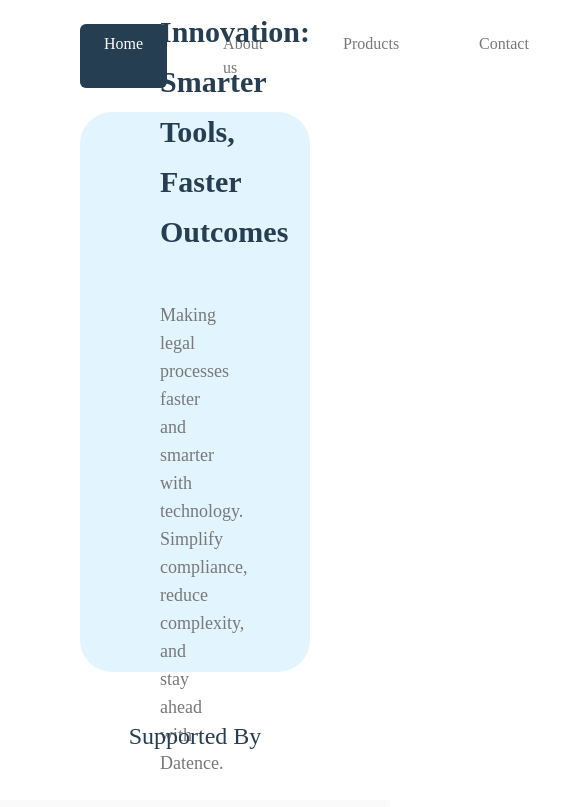
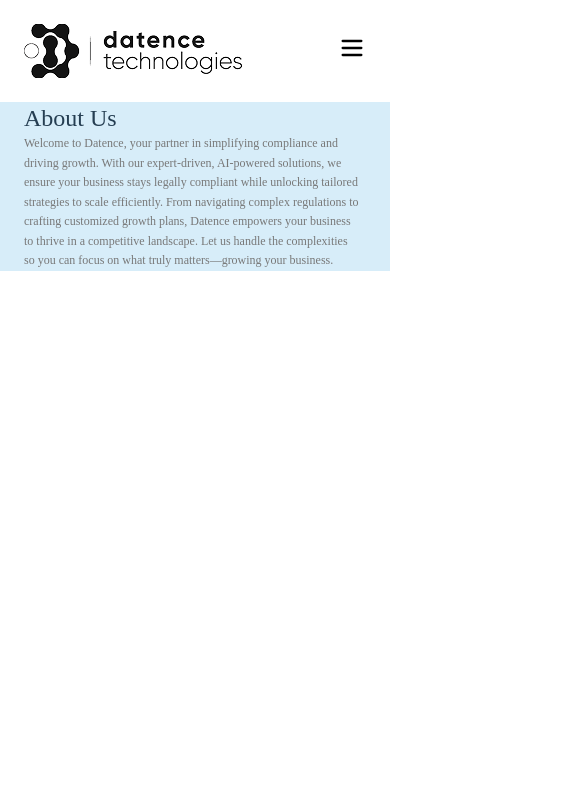
Before and after one commit to RamGokhale/DataenceLanding, a React (Vite) app: page / in a window 390 px wide. Shown: the top 807 px of the page, 585 px wide, since content can reach past the window. Built offline with nearby package versions, Linux system fonts and the light colour scheme.

Commit message:
Abou Done

```diff
--- a/Pages/Home.jsx
+++ b/Pages/Home.jsx
@@ -12,13 +12,13 @@ const Home = () => {
   return (
     <>
     <Navbar />
-      <Landing />
-      <Crousel />
-      <KeyFeature />
+      {/* <Landing />
+      <Crousel /> */}
+      {/* <KeyFeature /> */}
       <AboutUs />
-      <MediaCoverge />
+      {/* <MediaCoverge />
       <Location />
-      <Footer />
+      <Footer /> */}
     </>
   )
 }
--- a/package.json
+++ b/package.json
@@ -12,6 +12,7 @@
   "dependencies": {
     "@tailwindcss/vite": "^4.0.7",
     "framer-motion": "^12.4.7",
+    "lucide-react": "^0.475.0",
     "react": "^19.0.0",
     "react-dom": "^19.0.0",
     "react-router-dom": "^7.2.0",
--- a/src/Component/AboutUs.jsx
+++ b/src/Component/AboutUs.jsx
@@ -3,12 +3,12 @@ import about from "../assets/about.png";
 const AboutUs = () => {
   return (
     <>
-      <div className="w-full bg-[#a4d5f270] flex justify-center px-6 py-10 ">
-  <div className="w-[80%] grid grid-cols-2 gap-4 items-center">
+  <div className="w-full bg-[#a4d5f270] md:flex justify-center items-center   ">
+  <div className="xl:w-[85%] lg:w-[80%] md:w-[78%]  w-full mx-auto   md:gap-x-9 md:grid md:grid-cols-2 grid-cols-1  items-center">
     {/* Left Section - About Text */}
-    <div className="">
-      <h2 className="text-[#253E52] font-medium text-xl mb-4">About Us</h2>
-      <p className="text-[#787878] font-light leading-relaxed">
+    <div className="font-[poppins] lg:px-4  px-6 ">
+      <h2 className="text-[#253E52] font-medium text-2xl  xl:py-3 lg:text-xl md:text-[16px] text-cente md:text-left">About Us</h2>
+      <p className="text-[#787878] font-light leading-relaxed xl:w-[50rem] lg:w-[35rem] md:w-[28rem] w-[22rem] xl:text-xl lg:text-[15px] md:text-[12px] text-justify text-[12px] lg:py-2.5">
         Welcome to Datence, your partner in simplifying compliance and <br/>
         driving growth. With our expert-driven, AI-powered solutions,
         we  <br/>ensure your business stays legally compliant while
@@ -22,7 +22,7 @@ const AboutUs = () => {
 
     {/* Right Section - Image */}
     <div className="flex justify-end">
-      <img src={about} className="w-[28rem] object-contain" alt="About Us" />
+      <img src={about} className="lg:w-[28rem] md:w-[24rem]  object-contain  hidden md:block" alt="About Us" />
     </div>
   </div>
 </div>
--- a/src/Component/Navbar.jsx
+++ b/src/Component/Navbar.jsx
@@ -1,48 +1,53 @@
+import { useState } from "react";
 import { NavLink } from "react-router-dom";
-import logo from "../assets/log.png";
-import ImageCarousel from "./imageCarousel";
-import loop from "../assets/loop.png";
-import watch from "../assets/watch.png";
-import AboutUs from "./AboutUs";
-import MediaCoverge from "./MediaCoverge";
-import Location from "./Location";
-import Footer from "./Footer";
-import KeyFeature from "./KeyFeature";
+import { Menu, X } from "lucide-react";
+import logo from "../assets/log.png"
 
-const Navbar = () => {
+
+const Navbar = ({  }) => {
+  const [isOpen, setIsOpen] = useState(false);
+
   return (
-    <>
-      <div className="flex items-center justify-between  px-20 py-6 bg-white">
+    <nav className="bg-white px-6 md:px-20 py-6 ">
+      <div className="flex items-center justify-between">
         {/* Logo Section */}
         <div>
-          <img src={logo} alt="Logo" className="w-[146px]" />
+          <img src={logo} alt="Logo" className="lg:w-48 md:w-40" />
+        </div>
+
+        {/* Mobile Menu Toggle */}
+        <div className="md:hidden">
+          <button onClick={() => setIsOpen(!isOpen)}>
+            {isOpen ? <X size={28} /> : <Menu size={28} />}
+          </button>
         </div>
 
         {/* Navigation Links */}
-        <div className="flex  gap-8 ">
+        <div className={`md:flex gap-4 md:gap-5 ${isOpen ? "block" : "hidden"} absolute md:relative top-16 md:top-0 left-0 md:left-auto w-full md:w-auto  md:bg-transparent shadow-md md:shadow-none p-6 md:p-0 ` }>
           {[
             { name: "Home", path: "/" },
             { name: "About us", path: "/about" },
             { name: "Products", path: "/product" },
             { name: "Contact", path: "/contact" },
-          ].map(item => (
+          ].map((item) => (
             <NavLink
               key={item.name}
               to={item.path}
               className={({ isActive }) =>
-                `font-[poppins] font-medium px-6 py-2 rounded-md transition duration-300 ${
+                `block md:inline-block font-[poppins] font-medium  lg:text-[18px] lg:px-6 lg:py-2 md:px-6 md:py-1 md:text-[12px] px-2   rounded-md transition duration-300 ${
                   isActive
                     ? "bg-[#253E52] text-white"
                     : "text-[#787878] hover:bg-[#253E52] hover:text-white"
                 }`
               }
+              onClick={() => setIsOpen(false)}
             >
               {item.name}
             </NavLink>
           ))}
         </div>
       </div>
-    </>
+    </nav>
   );
 };
 
```
Also changed, not shown: 1 other file (tests, documents, lock files or other folders).
